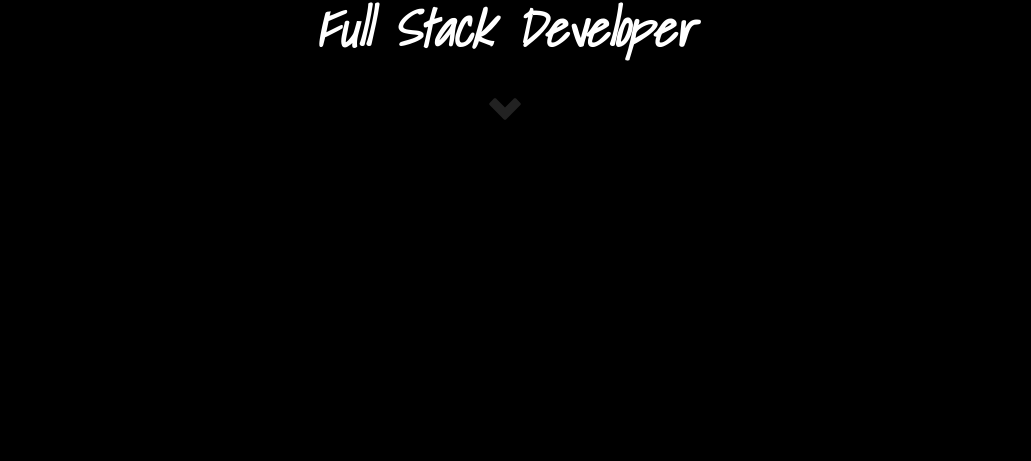
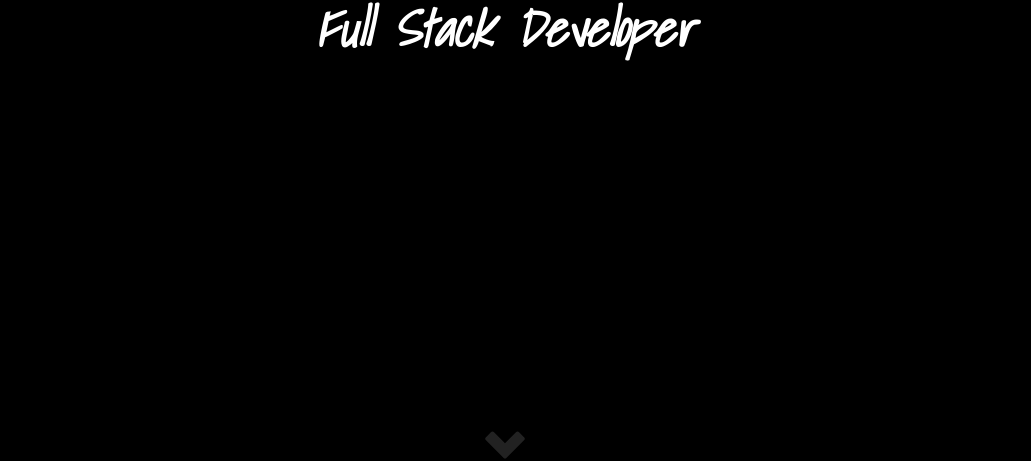
Before and after one commit to StellaRK99/PortfolioFandB, a React (Create React App) app in the folder portfolio-app/: page / in a window 1280 px wide. Shown: the part 350-811 px from the top of the page, without its empty margins (135-1166 px from the left). Built offline with nearby package versions, Linux system fonts and the light colour scheme; a web font is replaced by a local one.

Commit message:
Fixed bouncing arrow in banner so position is absolute at bottom of viewport

```diff
--- a/portfolio-app/src/Public/styles/components/_BouncingArrow.scss
+++ b/portfolio-app/src/Public/styles/components/_BouncingArrow.scss
@@ -1,12 +1,12 @@
 .arrow
 {
-  position: relative;
-  bottom: -15rem;
+ position: absolute;
+  //bottom: -15rem;
+  bottom: -90rem;
   left: 50%;
-  margin-left:-20px;
-  width: 40px;
-  height: 40px;
-
+  margin-left:-25px;
+  width: 50px;
+  height: 50px;
   /**
    * Dark Arrow Down
    */
--- a/portfolio-app/src/Public/styles/styles.css
+++ b/portfolio-app/src/Public/styles/styles.css
@@ -850,12 +850,12 @@ footer .links a:hover {
 }
 
 .arrow {
-  position: relative;
-  bottom: -15rem;
+  position: absolute;
+  bottom: -90rem;
   left: 50%;
-  margin-left: -20px;
-  width: 40px;
-  height: 40px;
+  margin-left: -25px;
+  width: 50px;
+  height: 50px;
   /**
    * Dark Arrow Down
    */
```
Also changed, not shown: 1 other file (tests, documents, lock files or other folders).
